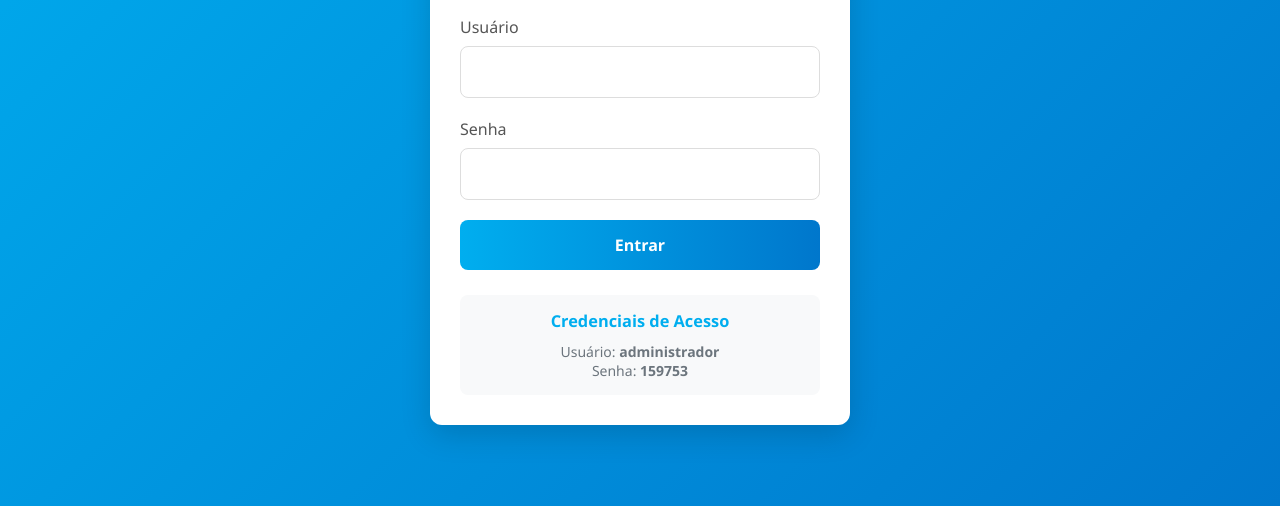
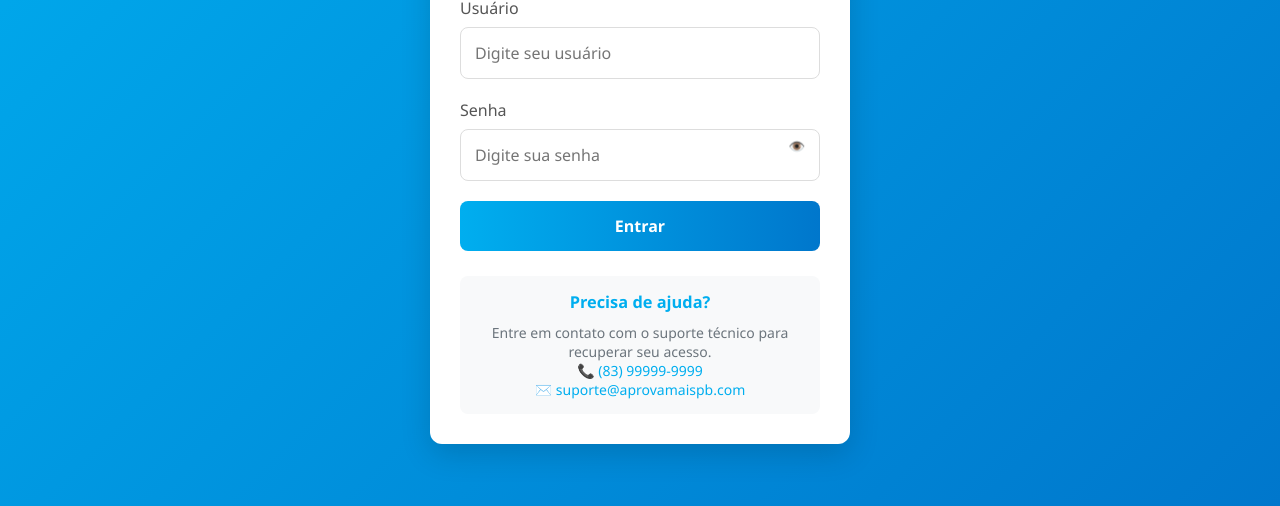
Before and after one commit to aprovamaispb21-spec/aprovamaispb, a plain HTML site: page login.html in a window 1280 px wide. Shown: the part 294-800 px from the top of the page. Drawn offline with Linux system fonts and the light colour scheme.

Commit message:
Update login.html

```diff
--- a/login.html
+++ b/login.html
@@ -29,6 +29,7 @@
             max-width: 420px;
             padding: 30px;
             text-align: center;
+            position: relative;
         }
 
         .logo {
@@ -119,7 +120,7 @@
             border: 1px solid #c3e6cb;
         }
 
-        .admin-info {
+        .support-info {
             margin-top: 25px;
             padding: 15px;
             background-color: #f8f9fa;
@@ -128,9 +129,33 @@
             color: #6c757d;
         }
 
-        .admin-info h3 {
+        .support-info h3 {
             margin-bottom: 10px;
             color: #00AEEF;
+        }
+
+        .support-link {
+            color: #00AEEF;
+            text-decoration: none;
+            font-weight: 500;
+        }
+
+        .support-link:hover {
+            text-decoration: underline;
+        }
+
+        .password-toggle {
+            position: absolute;
+            right: 15px;
+            top: 38px;
+            background: none;
+            border: none;
+            cursor: pointer;
+            color: #777;
+        }
+
+        .input-group {
+            position: relative;
         }
 
         @media (max-width: 480px) {
@@ -147,17 +172,18 @@
             <h1>AprovaMaisPB</h1>
         </div>
 
-        <h2>Login do Administrador</h2>
+        <h2>Acesso Restrito</h2>
 
         <form id="admin-login-form">
             <div class="input-group">
                 <label for="admin-user">Usuário</label>
-                <input type="text" id="admin-user" required autocomplete="off">
+                <input type="text" id="admin-user" required autocomplete="off" placeholder="Digite seu usuário">
             </div>
 
             <div class="input-group">
                 <label for="admin-pass">Senha</label>
-                <input type="password" id="admin-pass" required>
+                <input type="password" id="admin-pass" required placeholder="Digite sua senha">
+                <button type="button" class="password-toggle" id="toggle-password">👁️</button>
             </div>
 
             <button type="submit" class="btn">Entrar</button>
@@ -165,10 +191,11 @@
 
         <div id="admin-msg" class="message error"></div>
 
-        <div class="admin-info">
-            <h3>Credenciais de Acesso</h3>
-            <p>Usuário: <strong>administrador</strong></p>
-            <p>Senha: <strong>159753</strong></p>
+        <div class="support-info">
+            <h3>Precisa de ajuda?</h3>
+            <p>Entre em contato com o suporte técnico para recuperar seu acesso.</p>
+            <p>📞 <a href="tel:+5583999999999" class="support-link">(83) 99999-9999</a></p>
+            <p>✉️ <a href="mailto:suporte@aprovamaispb.com" class="support-link">suporte@aprovamaispb.com</a></p>
         </div>
     </div>
 
@@ -200,6 +227,14 @@
         if (checkIfAlreadyLoggedIn()) {
             // Redirecionamento será feito pela função acima
         }
+
+        // Toggle password visibility
+        document.getElementById('toggle-password').addEventListener('click', function() {
+            const passwordInput = document.getElementById('admin-pass');
+            const type = passwordInput.getAttribute('type') === 'password' ? 'text' : 'password';
+            passwordInput.setAttribute('type', type);
+            this.textContent = type === 'password' ? '👁️' : '🔒';
+        });
 
         document.getElementById('admin-login-form').addEventListener('submit', function(e) {
             e.preventDefault();
```
